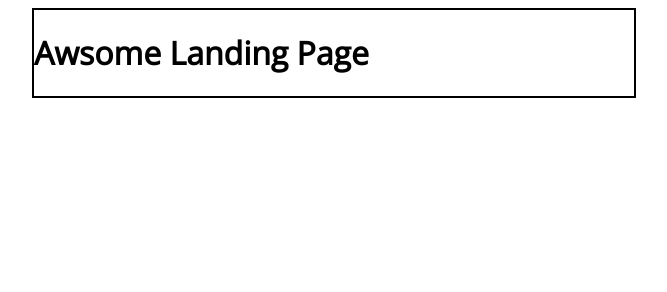
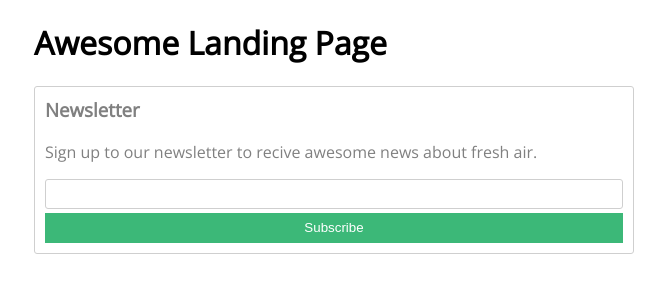
Before and after one commit to LajkaK2006/gyakorlas, a plain HTML site: page index.html in a window 1280 px wide. Shown: the whole page, without its empty margins (306-973 px from the left). Drawn offline with nearby package versions, Linux system fonts and the light colour scheme.

Commit message:
Add files via upload

```diff
--- a/index.html
+++ b/index.html
@@ -1,17 +1,26 @@
 <!DOCTYPE html>
 <html lang="hu">
 <head>
+    <meta charset="UTF-8">
+    <meta name="viewport" content="width=device-width, initial-scale=1.0">
+    <title>Document</title>
+    <link rel="stylesheet" href="style.css">
     <link rel="preconnect" href="https://fonts.googleapis.com">
     <link rel="preconnect" href="https://fonts.gstatic.com" crossorigin>
     <link href="https://fonts.googleapis.com/css2?family=Open+Sans&display=swap" rel="stylesheet">
-    <meta charset="UTF-8">
-    <meta name="viewport" content="width=device-width, initial-scale=1.0">
-    <link rel="stylesheet" href="style.css">
-    <title>Document</title>
 </head>
 <body>
     <div class="container">
-        <h1>Awsome Landing Page</h1>
+
+        <h1>Awesome Landing Page</h1>
+    <div class="newsletter">
+        <h3>Newsletter</h3>
+        <p>Sign up to our newsletter to recive awesome news about fresh air.</p>
+        <form>
+            <input type="text">
+            <button type="submit">Subscribe</button>
+        </form>
+    </div>
     </div>
 
 </body>
--- a/style.css
+++ b/style.css
@@ -1,7 +1,37 @@
-.container{
-    border:solid black 2px;
-    width:600px;
-    margin-left:auto;
-    margin-right:auto;
+.container {
+
+    width: 600px;
+    margin-left: auto;
+    margin-right: auto;
     font-family: 'Open Sans', sans-serif;
 }
+
+.newsletter {
+    color:grey;
+    border: thin solid #cfcfcf;
+    border-radius: 3px;
+    padding: 10px;
+}
+
+.newsletter button {
+    background-color:#3cb878;
+    color:white;
+    border:none;
+    display:block;
+    width:100%;
+    height:30px;
+}
+
+.newsletter input {
+    display:block;
+    width:100%;
+    height:30px;
+    border:1px solid #cfcfcf;
+    margin-bottom:4px;
+    border-radius:3px;
+    box-sizing:border-box;
+}
+
+.newsletter h3{
+    margin-top: 0;
+}
```
